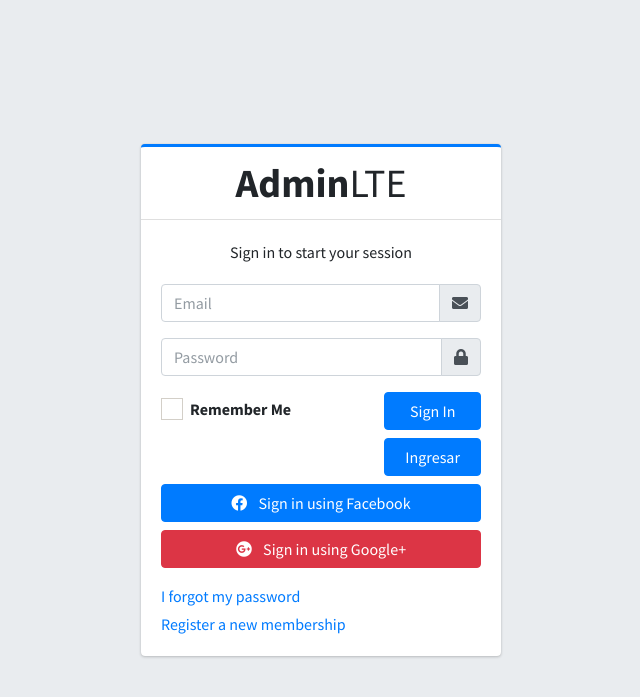
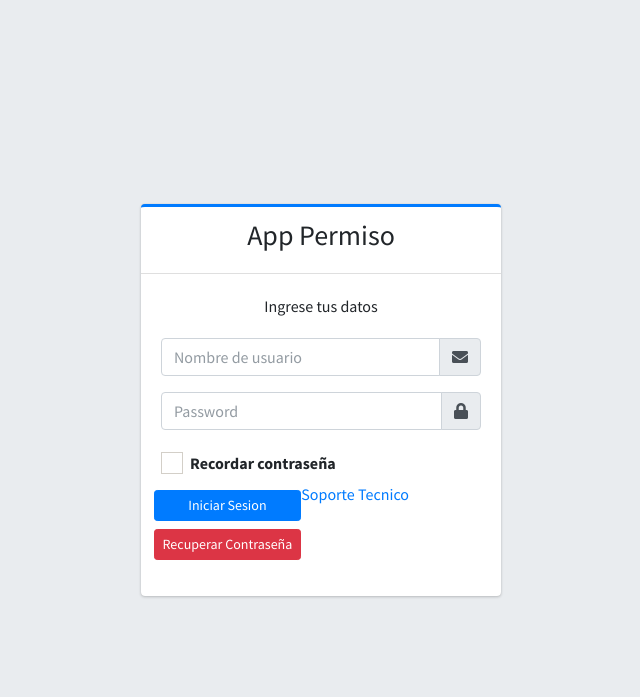
Before and after one commit to RubenPachas/AdmintLTE, a PHP site: page /Permisos/ in a window 1280 px wide. Shown: the top 697 px of the page, without its empty margins (319-959 px from the left). Run offline with PHP 8.4, Linux system fonts and the light colour scheme; some libraries are stand-ins or nearby versions.

Commit message:
Actulizacion Login

```diff
--- a/index.php
+++ b/index.php
@@ -4,6 +4,7 @@ require_once "./app/config/App.php";
 ?>
 <!DOCTYPE html>
 <html lang="es">
+
 <head>
   <meta charset="utf-8">
   <meta name="viewport" content="width=device-width, initial-scale=1">
@@ -18,19 +19,20 @@ require_once "./app/config/App.php";
   <!-- Theme style -->
   <link rel="stylesheet" href="<?= SERVERURL ?>dist/css/adminlte.min.css">
 </head>
+
 <body class="hold-transition login-page">
   <div class="login-box">
     <!-- /.login-logo -->
     <div class="card card-outline card-primary">
       <div class="card-header text-center">
-      <a href="../../index2.html" class="h1"><b>Admin</b>LTE</a>
+        <h3>App Permiso</h3>
       </div>
       <div class="card-body">
-      <p class="login-box-msg">Sign in to start your session</p>
+        <p class="login-box-msg">Ingrese tus datos </p>
 
-      <form action="../../index3.html" method="post">
+        <form action="" method="post" id="formulario-login">
           <div class="input-group mb-3">
-          <input type="email" class="form-control" placeholder="Email">
+            <input type="text" class="form-control" id="nomuser" placeholder="Nombre de usuario">
             <div class="input-group-append">
               <div class="input-group-text">
                 <span class="fas fa-envelope"></span>
@@ -38,7 +40,7 @@ require_once "./app/config/App.php";
             </div>
           </div>
           <div class="input-group mb-3">
-          <input type="password" class="form-control" placeholder="Password">
+            <input type="password" class="form-control" id="passuser" placeholder="Password">
             <div class="input-group-append">
               <div class="input-group-text">
                 <span class="fas fa-lock"></span>
@@ -46,38 +48,25 @@ require_once "./app/config/App.php";
             </div>
           </div>
           <div class="row">
-          <div class="col-8">
+            <div class="col-12">
               <div class="icheck-primary">
                 <input type="checkbox" id="remember">
                 <label for="remember">
-                Remember Me
+                  Recordar contraseña
                 </label>
               </div>
             </div>
             <!-- /.col -->
-          <div class="col-4">
-            <button type="submit" class="btn btn-primary btn-block">Sign In</button>
-            <a href="./views/" class="btn btn-primary btn-block">Ingresar</a>
-          </div>
-          <!-- /.col -->
-        </div>
         </form>
 
         <div class="social-auth-links text-center mt-2 mb-3">
-        <a href="#" class="btn btn-block btn-primary">
-          <i class="fab fa-facebook mr-2"></i> Sign in using Facebook
-        </a>
-        <a href="#" class="btn btn-block btn-danger">
-          <i class="fab fa-google-plus mr-2"></i> Sign in using Google+
-        </a>
+          <button class="btn btn-sm btn-primary btn-block" type="submit">Iniciar Sesion</button>
+          <button class="btn btn-sm btn-danger btn-block" type="button">Recuperar Contraseña</button>
         </div>
         <!-- /.social-auth-links -->
 
-      <p class="mb-1">
-        <a href="forgot-password.html">I forgot my password</a>
-      </p>
         <p class="mb-0">
-        <a href="register.html" class="text-center">Register a new membership</a>
+          <a href="mailto:benjaminpac22@gmail.com">Soporte Tecnico</a>
         </p>
       </div>
       <!-- /.card-body -->
@@ -92,5 +81,33 @@ require_once "./app/config/App.php";
   <script src="<?= SERVERURL ?>plugins/bootstrap/js/bootstrap.bundle.min.js"></script>
   <!-- AdminLTE App -->
   <script src="<?= SERVERURL ?>dist/js/adminlte.min.js"></script>
+  <script>
+    document.addEventListener('DOMContentLoaded', function() {
+      document.getElementById('formulario-login').addEventListener('submit', function(e) {
+        e.preventDefault();
+        const nomuser = document.getElementById('nomuser').value;
+        const passuser = document.getElementById('passuser').value;
+        const data = new FormData();
+        data.append('operation', 'login');
+        data.append('nomuser', nomuser);
+        data.append('passuser', passuser);
+        fetch('./app/controllers/Usuario.controller.php', {
+            method: 'POST',
+            body: data
+          })
+          .then(response => response.json())
+          .then(data => {
+            if (data.esCorrecto) {
+              alert(data.mensaje);
+              window.location.href = './views/index.php';
+            } else {
+              alert(data.mensaje);
+            }
+          })
+          .catch(error => console.error(error));
+      });
+    });
+  </script>
 </body>
+
 </html>
```
Also changed, not shown: app/controllers/Usuario.controller.php (added, +43 -0 lines). Lines whose indentation alone changed are shown as unchanged.
